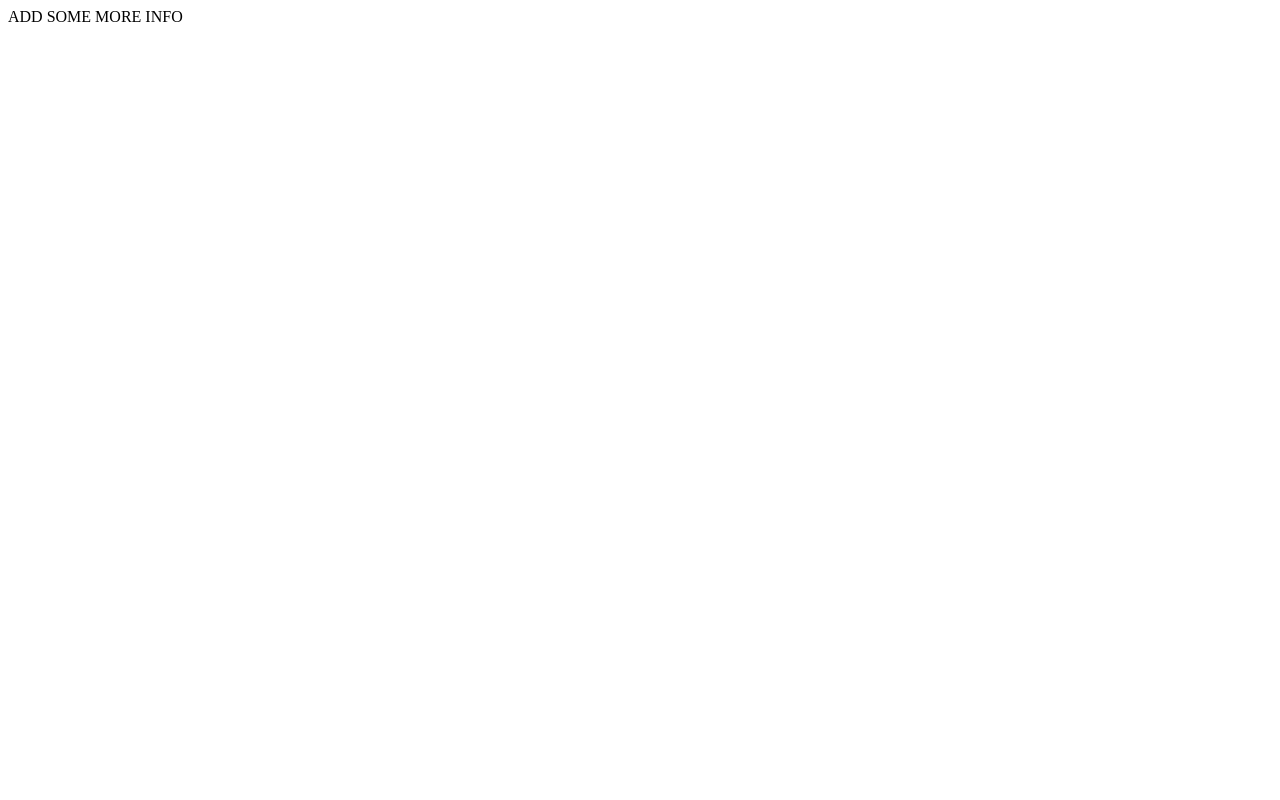
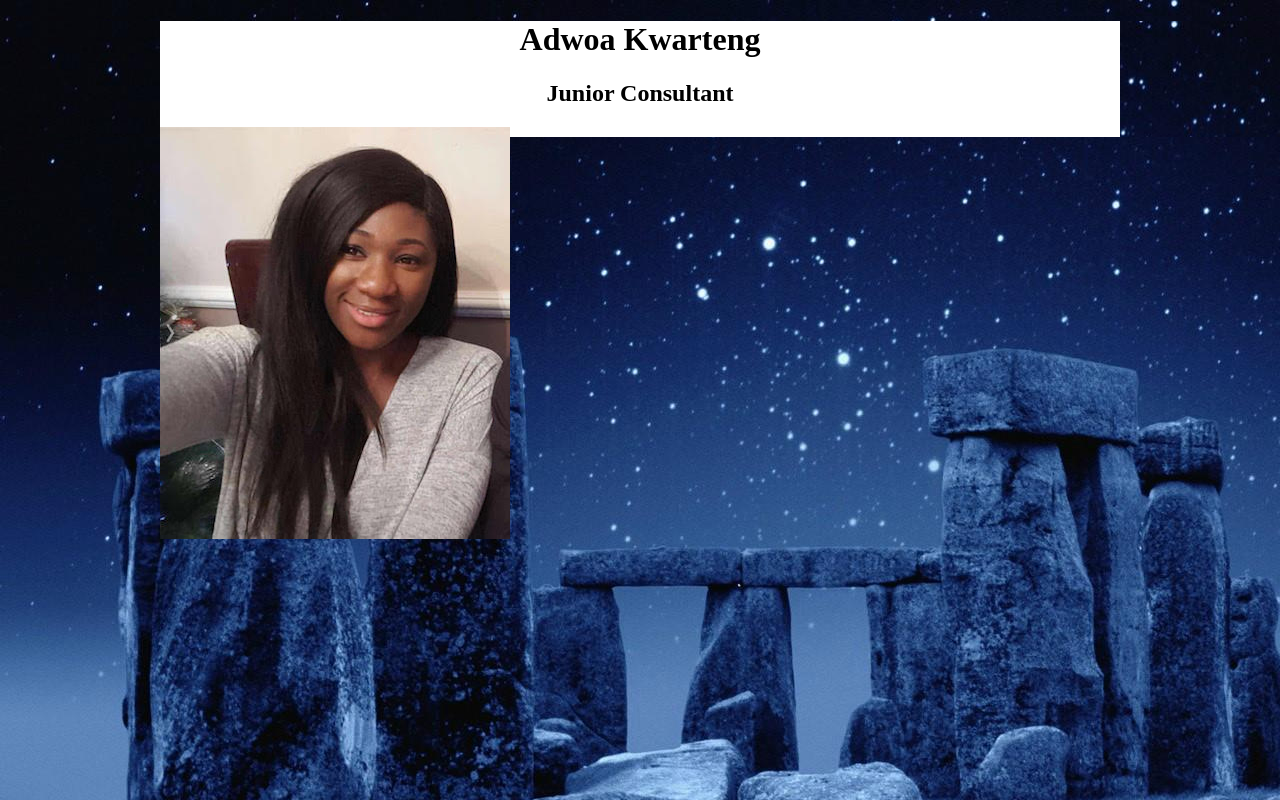
Before and after one commit to Adj2408/CV, a plain HTML site: page Personal_Statment.html in a window 1280 px wide. Drawn offline with Linux system fonts and the light colour scheme; files whose address does not match are found by name.

Commit message:
Add personal statment

```diff
--- a/Personal_Statment.html
+++ b/Personal_Statment.html
@@ -2,8 +2,21 @@
 <html>
 <head>
 	<title>Personal Statment</title>
+	<link rel="stylesheet" type="text/css" href="css/style.css">
+	<link href="https://fonts.googleapis.com/css?family=Taviraj|Playfair+Display+SC" rel="stylesheet>
+
+		<meta name="viewport" content="width=device=width,initial-scale=1">
 </head>
 <body>
-ADD SOME MORE INFO
+			<main id="container">
+
+			<div id="left_column">
+			<h1 style="text-align: center;">Adwoa Kwarteng</h1>
+
+			<h2 style="text-align: center;"> Junior Consultant</h2>
+			<img src="/Users/Tech-A21/Desktop/adowa.jpg" alt="AKimg">
+			</div>
+
+
 </body>
 </html>
```
